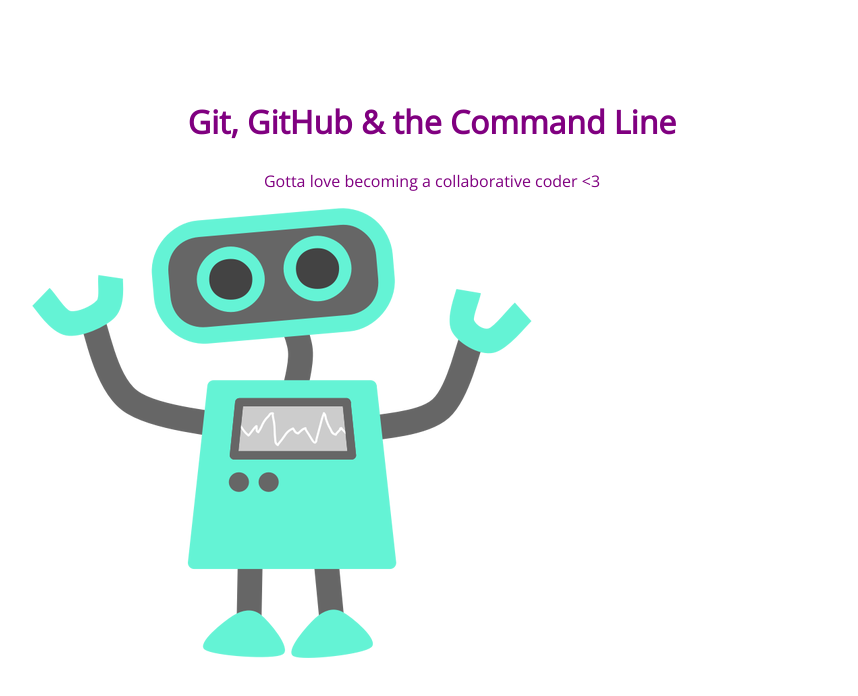
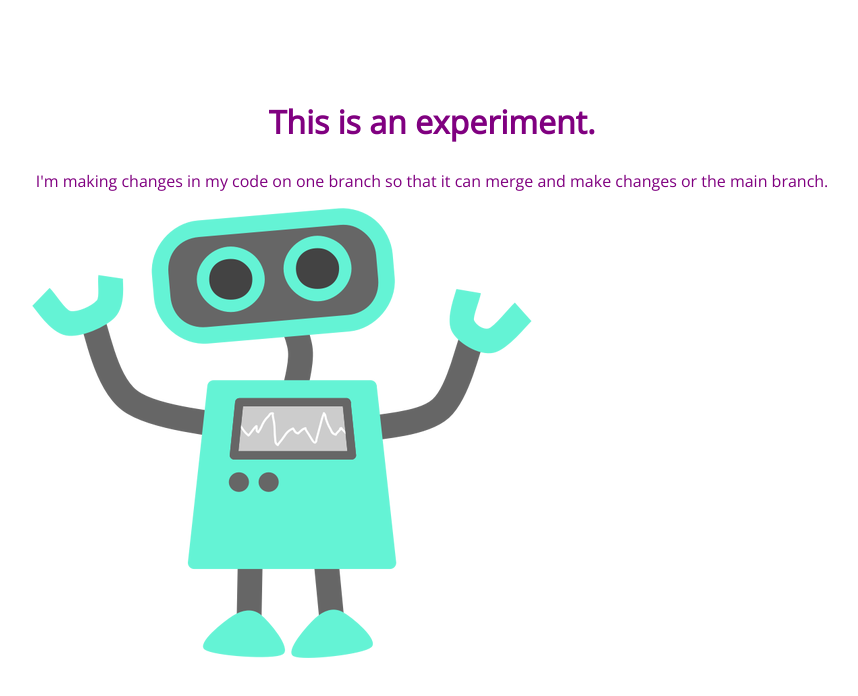
Before and after one commit to mtoththompson/105_project, a plain HTML site: page index.html in a window 1280 px wide. Shown: the whole page, without its empty margins (208-1066 px from the left). Drawn offline with nearby package versions, Linux system fonts and the light colour scheme.

Commit message:
Changed the header and paragraph content.

```diff
--- a/index.html
+++ b/index.html
@@ -8,8 +8,8 @@
 </head>
 <body>
 	<section>
-		<h1>Git, GitHub & the Command Line</h1>
-		<p>Gotta love becoming a collaborative coder <3</p>
+		<h1>This is an experiment.</h1>
+		<p>I'm making changes in my code on one branch so that it can merge and make changes or the main branch.</p>
 		<img src="img/happy-blue-robot.png">
 	</section>
 </body>
```
